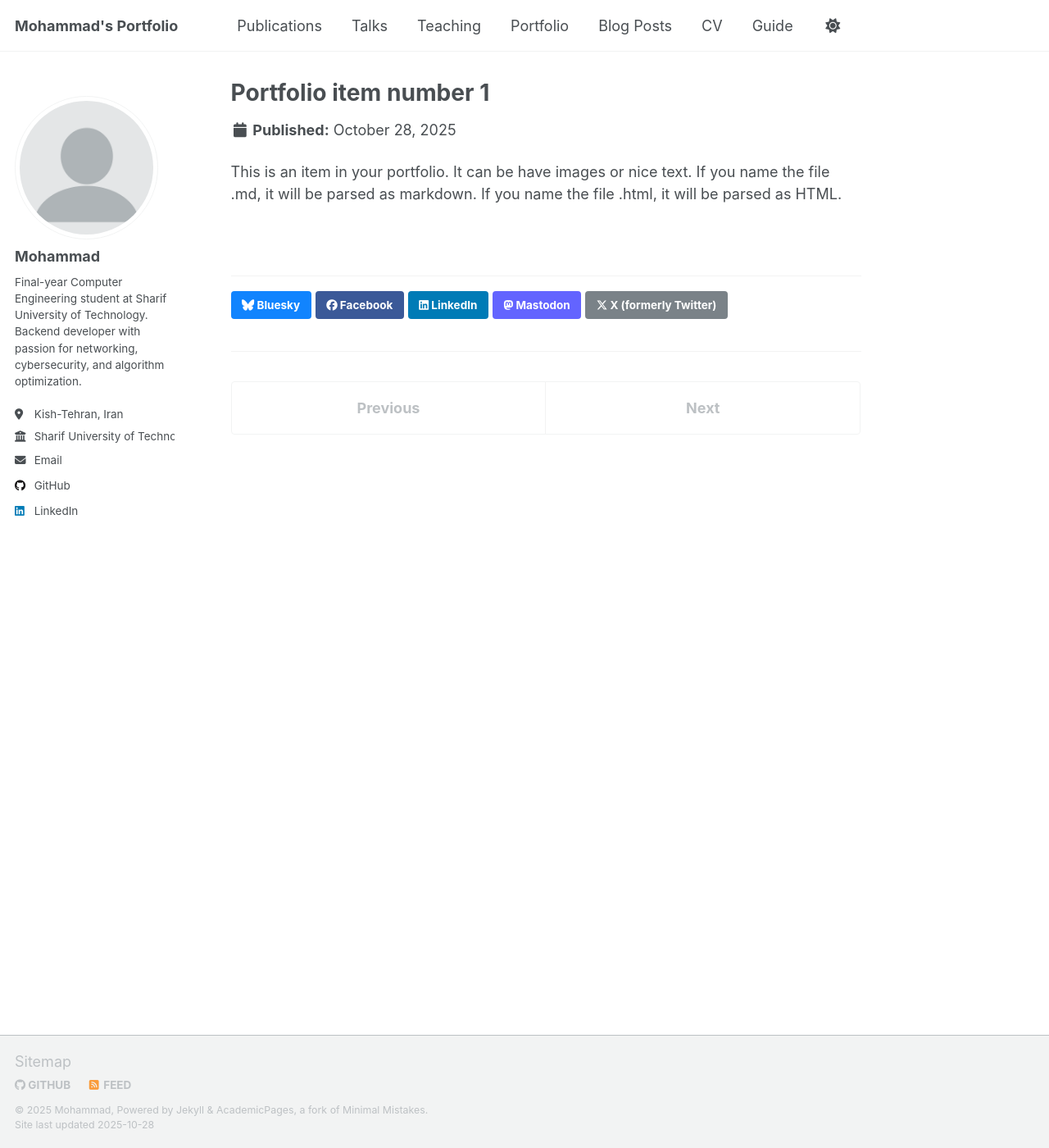
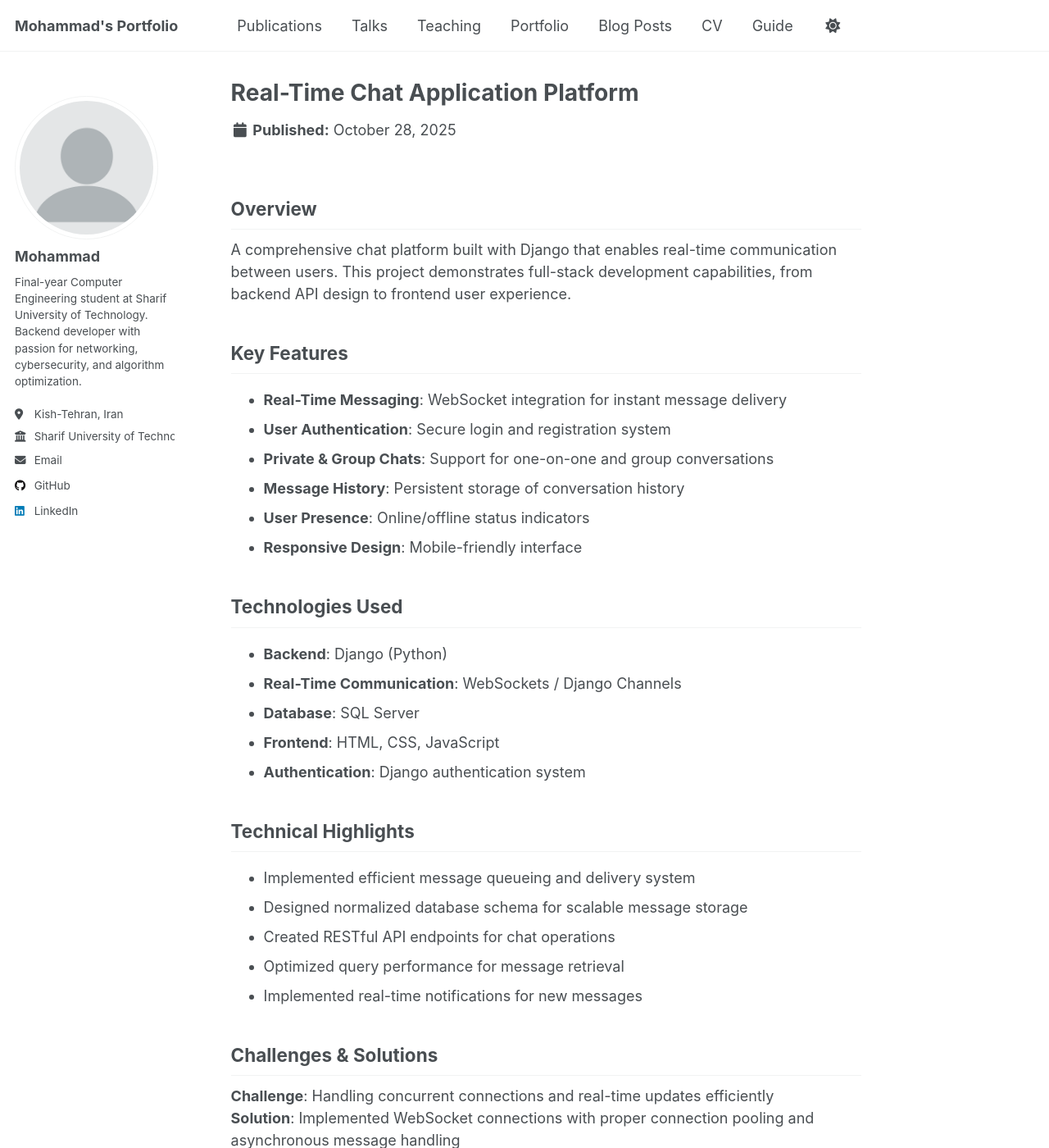
Before and after one commit to gmohammad2424/Mohammadg.H, a Jekyll site: the page built from _portfolio/portfolio-1.md, in a window 1280 px wide and 1400 px high. Shown: the whole window at 82% size. Built offline with Jekyll 4.4.1, drawn with Linux system fonts in a browser that asks for light colours; a script that is not in the unit is left out; some of the changed text lies outside the part shown.

Commit message:
Update portfolio-1.md

```diff
--- a/_portfolio/portfolio-1.md
+++ b/_portfolio/portfolio-1.md
@@ -1,7 +1,59 @@
 ---
-title: "Portfolio item number 1"
-excerpt: "Short description of portfolio item number 1<br/><img src='/images/500x300.png'>"
+title: "Real-Time Chat Application Platform"
+excerpt: "A full-stack web application featuring real-time messaging, user authentication, and modern chat interface<br/><img src='/images/chat-app-thumb.png'>"
 collection: portfolio
 ---
 
-This is an item in your portfolio. It can be have images or nice text. If you name the file .md, it will be parsed as markdown. If you name the file .html, it will be parsed as HTML.
+## Overview
+
+A comprehensive chat platform built with Django that enables real-time communication between users. This project demonstrates full-stack development capabilities, from backend API design to frontend user experience.
+
+## Key Features
+
+- **Real-Time Messaging**: WebSocket integration for instant message delivery
+- **User Authentication**: Secure login and registration system
+- **Private & Group Chats**: Support for one-on-one and group conversations
+- **Message History**: Persistent storage of conversation history
+- **User Presence**: Online/offline status indicators
+- **Responsive Design**: Mobile-friendly interface
+
+## Technologies Used
+
+- **Backend**: Django (Python)
+- **Real-Time Communication**: WebSockets / Django Channels
+- **Database**: SQL Server
+- **Frontend**: HTML, CSS, JavaScript
+- **Authentication**: Django authentication system
+
+## Technical Highlights
+
+- Implemented efficient message queueing and delivery system
+- Designed normalized database schema for scalable message storage
+- Created RESTful API endpoints for chat operations
+- Optimized query performance for message retrieval
+- Implemented real-time notifications for new messages
+
+## Challenges & Solutions
+
+**Challenge**: Handling concurrent connections and real-time updates efficiently
+**Solution**: Implemented WebSocket connections with proper connection pooling and asynchronous message handling
+
+**Challenge**: Ensuring message delivery reliability
+**Solution**: Added message acknowledgment system and offline message queuing
+
+## Project Links
+
+- [GitHub Repository](https://github.com/gmohammad2424/chat-app)
+- [Live Demo](#) *(Add if available)*
+
+## What I Learned
+
+This project deepened my understanding of:
+- Real-time web technologies and WebSocket protocols
+- Scalable backend architecture design
+- User authentication and session management
+- Frontend-backend integration best practices
+
+---
+
+*This project showcases my ability to build complete, production-ready web applications with modern features and best practices.*
```
